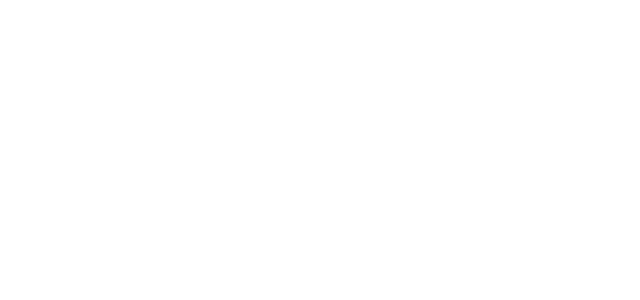
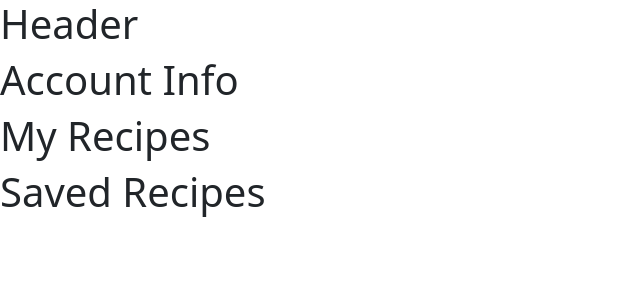
Before and after one commit to gAlexander77/recipe-application, a React (Create React App) app in the folder frontend/: page /account in a window 1280 px wide. Before the commit this address had no page. Shown: the top 300 px of the page, without its empty margins (0-640 px from the left). Built offline with nearby package versions, Linux system fonts and the light colour scheme.

Commit message:
Added account page

```diff
--- a/frontend/src/App.js
+++ b/frontend/src/App.js
@@ -2,6 +2,7 @@
 import { BrowserRouter as Router, Routes, Route } from 'react-router-dom';
 import Home from './pages/Home';
 import Login from './pages/Login';
+import Account from './pages/Account';
 
 function App() {
   return (
@@ -9,6 +10,7 @@
       <Routes>
         <Route path="/" element={<Home/>}/>
         <Route path="/login" element={<Login/>}/>
+        <Route path="/account" element={<Account/>}/>
       </Routes>
     </Router>
   );
--- /dev/null
+++ b/frontend/src/pages/Account.js
@@ -0,0 +1,14 @@
+import React from 'react';
+
+function Account() {
+    return(
+        <div className="Account">
+            <h1>Header</h1>
+            <h1>Account Info</h1>
+            <h1>My Recipes</h1>
+            <h1>Saved Recipes</h1>
+        </div>
+    );
+}
+
+export default Account;
```
